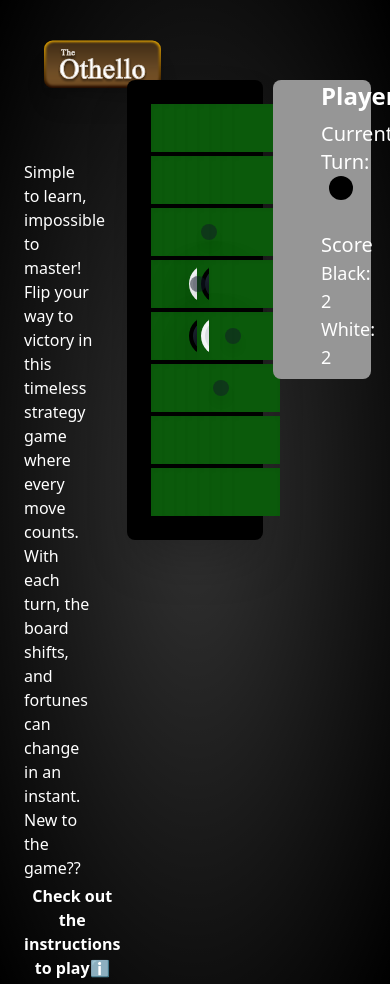
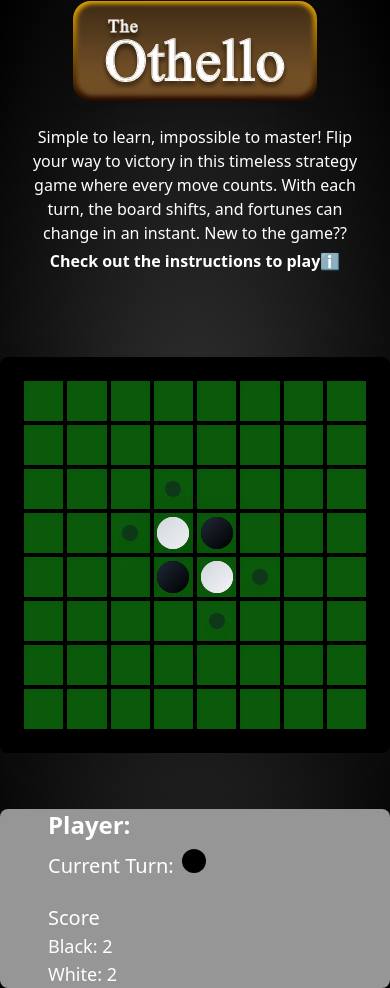
Before and after one commit to maria-2806/Othello, a React (Vite) app in the folder client/: page /board in a window 390 px wide. Built offline with nearby package versions, Linux system fonts and the light colour scheme.

Commit message:
Add responsiveness

```diff
--- a/client/src/components/Board.jsx
+++ b/client/src/components/Board.jsx
@@ -275,10 +275,13 @@
 
 
   return (
-    <div className="bg-[radial-gradient(ellipse_at_center,_rgba(0,0,0,0.8),_rgba(0,0,0,2))] flex min-h-screen">
-      <div className="left mt-10 w-[30vw]">
-        <div className='w-full h-24 ml-11'> <img className='shadow-xl' src={heroimg}></img> </div>
-        <div className="info text-white mt-4 px-4">
+
+    <div className="bg-[radial-gradient(ellipse_at_center,_rgba(0,0,0,0.8),_rgba(0,0,0,2))] min-w-screen p-0 m-0 lg:flex min-w-screen min-h-screen">
+      <div className="lg:left  lg:w-[30vw]">
+        <div className='flex flex-col justify-center'>
+
+        <div className='w-full flex justify-center'> <img className='lg:w-full lg:mt-5 md:mt-0 xl:h-24 shadow-xl xl:pt-5 ' src={heroimg}></img> </div>
+        <div className="info text-white mt-4 px-4 text-center">
           Simple to learn, impossible to master! Flip your way to victory in this timeless strategy game where every move counts. With each turn, the board shifts, and fortunes can change in an instant.
           New to the game??
         </div>
@@ -340,25 +343,26 @@
               {gameResult}
             </div>
           )}
+          </div>
         </div>
       </div>
 
-      <div className="middle w-[35vw] mx-[2.5vw]">
+      <div className="middle xl:w-[35vw] xl:mx-[2.5vw] min-w-[35vw] ">
 
-        <div className="bg-[#000000] p-4 rounded-lg shadow-2xl mt-20">
+        <div className="bg-[#000000] p-4 rounded-lg shadow-2xl mt-20 md:max-w-[80vh]">
           <div className="grid grid-cols-8 gap-1">
             {board.map((row, rowIndex) => (
               row.map((cell, colIndex) => {
                 const isValid = isValidMove(board, rowIndex, colIndex, currentPlayer);
                 return (
                   <div style={{ boxShadow: 'boxShadow: inset 0 2px 4px 0 rgb(0 0 0 / 0.001)' }}
-                    className={`w-12 h-12 bg-[#0b5a0b] shadow-inner flex items-center justify-center cursor-pointer
+                    className={`lg:w-12 lg:h-12 w-9.9 h-10 bg-[#0b5a0b] shadow-inner flex items-center justify-center cursor-pointer
                   ${isValid ? 'hover:bg-[#107e0f]' : ''}`}
                     onClick={() => handleClick(rowIndex, colIndex)}
                   >
                     {cell && (
                       <div
-                        className={`w-10 h-10 ${cell === 'black' ? 'bg-black' : 'bg-gray-100'
+                        className={`lg:w-10 w-8 h-8 lg:h-10 ${cell === 'black' ? 'bg-black' : 'bg-gray-100'
                           } rounded-full shadow-lg shadow-black/50 flex items-center justify-center`}
                       >
                         <div
@@ -381,8 +385,8 @@
           </div>
         </div>
       </div>
-      <div className="right w-[30vw] text-white mt-14">
-        <div className='bg-[#969696] w-[25vw] px-5 pb-2 rounded-lg'>
+      <div className="right lg:w-[25vw] xl:w-[30vw] text-white mt-14">
+        <div className='bg-[#969696] lg:w-[25vw] md:ml-4 px-5 lg:mb-4 md:mb-0 md:pb-2 rounded-lg'>
 
         <div className="mt-4 text-2xl font-semibold">Player: {playerName}</div>
         <div className="mt-2 text-xl font-medium">Current Turn:
```
